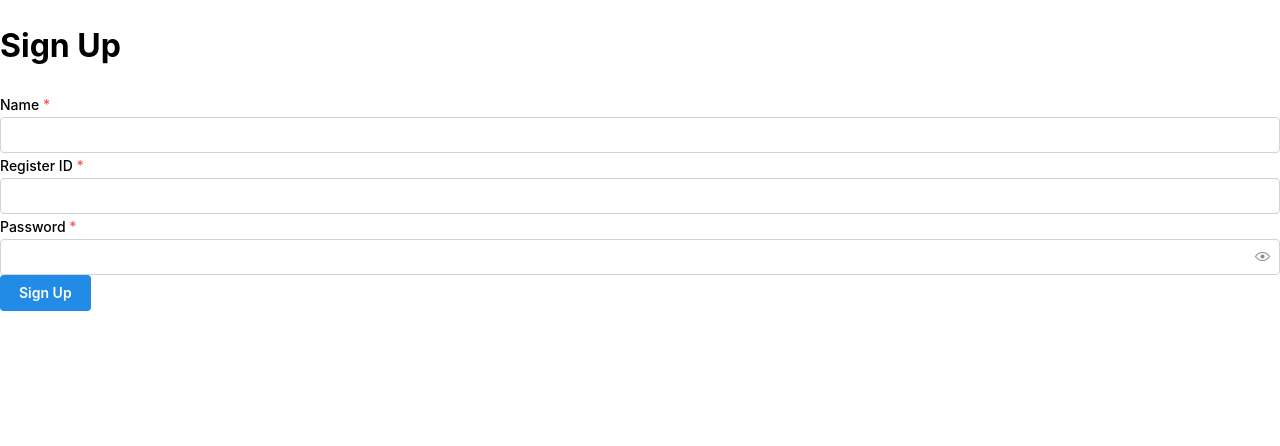
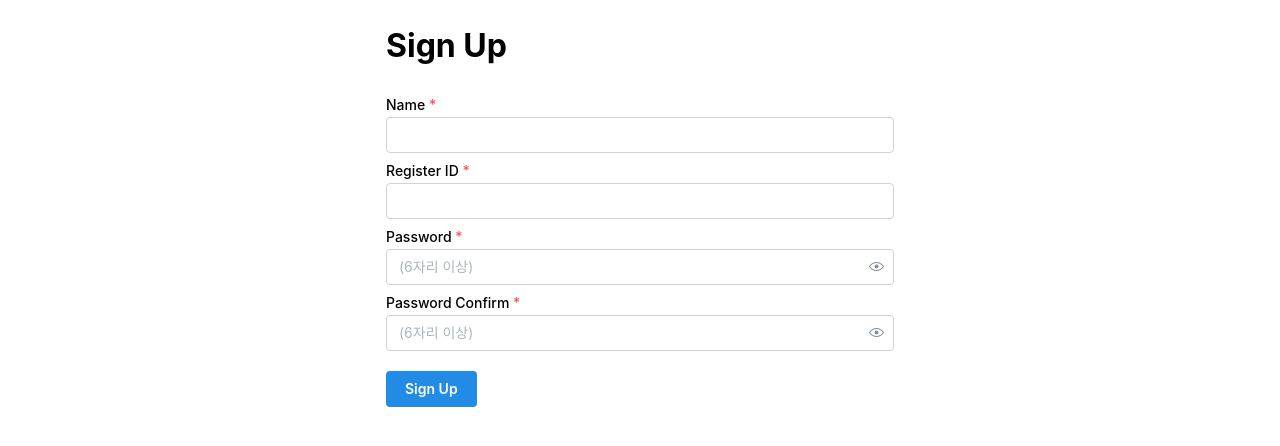
Before and after one commit to Hot-Spicy-Buffalo-Wing/check-out-fe, a React (Vite) app: page /signup in a window 1280 px wide. Shown: the top 446 px of the page. Built offline with nearby package versions, Linux system fonts and the light colour scheme; no server answers.

Commit message:
fix: signUp, signIn style

```diff
--- a/src/pages/SignInPage.tsx
+++ b/src/pages/SignInPage.tsx
@@ -1,4 +1,4 @@
-import { Button, PasswordInput, TextInput } from '@mantine/core';
+import { Button, Container, PasswordInput, TextInput } from '@mantine/core';
 import { useState } from 'react';
 import useUser from '../hooks/useUser';
 import { Circles } from 'react-loader-spinner';
@@ -28,7 +28,7 @@ function SignInPage() {
           <Circles />
         </>
       ) : (
-        <>
+        <Container size="xs">
           <h1>Sign In</h1>
           {error && <p style={{ color: 'red' }}>{error}</p>}
           <TextInput
@@ -36,6 +36,7 @@ function SignInPage() {
             value={loginId}
             onChange={(event) => setLoginId(event.currentTarget.value)}
             required
+            style={{ marginBottom: 5 }}
           />
           <PasswordInput
             label="Password"
@@ -43,8 +44,10 @@ function SignInPage() {
             onChange={(event) => setPassword(event.currentTarget.value)}
             required
           />
-          <Button onClick={handleLogin}>Sign In</Button>
-        </>
+          <Button onClick={handleLogin} style={{ marginTop: 20 }}>
+            Sign In
+          </Button>
+        </Container>
       )}
     </>
   );
--- a/src/pages/SignUpPage.tsx
+++ b/src/pages/SignUpPage.tsx
@@ -1,16 +1,26 @@
-import { Button, PasswordInput, TextInput } from '@mantine/core';
+import { Button, Container, PasswordInput, TextInput } from '@mantine/core';
 import { useState } from 'react';
 import { useNavigate } from 'react-router-dom';
 import { register } from '../api/auth';
+import Swal from 'sweetalert2';
 
 function SignUpPage() {
   const [name, setName] = useState('');
   const [registerId, setRegisterId] = useState('');
   const [password, setPassword] = useState('');
+  const [passwordConfirm, setPasswordConfirm] = useState('');
   const [error, setError] = useState('');
   const navigate = useNavigate();
 
   const handleSignUp = async () => {
+    if (password !== passwordConfirm) {
+      Swal.fire({
+        title: 'Password not match',
+        text: 'please enter again',
+        icon: 'error',
+      });
+      return;
+    }
     try {
       const response = await register({ name, registerId, password });
       if (response.message) {
@@ -20,13 +30,13 @@ function SignUpPage() {
       }
     } catch (err: any) {
       setError(
-        'Sign up failed: ' + (err.response?.data?.message || err.message),
+        'Sign up failed: ' + (err.response?.data?.message || err.message)
       );
     }
   };
 
   return (
-    <>
+    <Container size="xs">
       <h1>Sign Up</h1>
       {error && <p style={{ color: 'red' }}>{error}</p>}
       <TextInput
@@ -34,21 +44,35 @@ function SignUpPage() {
         value={name}
         onChange={(event) => setName(event.currentTarget.value)}
         required
+        style={{ marginBottom: 5 }}
       />
       <TextInput
         label="Register ID"
         value={registerId}
         onChange={(event) => setRegisterId(event.currentTarget.value)}
         required
+        style={{ marginBottom: 5 }}
       />
       <PasswordInput
         label="Password"
         value={password}
         onChange={(event) => setPassword(event.currentTarget.value)}
         required
+        style={{ marginBottom: 5 }}
+        placeholder="(6자리 이상)"
       />
-      <Button onClick={handleSignUp}>Sign Up</Button>
-    </>
+      <PasswordInput
+        label="Password Confirm"
+        value={passwordConfirm}
+        onChange={(event) => setPasswordConfirm(event.currentTarget.value)}
+        required
+        style={{ marginBottom: 5 }}
+        placeholder="(6자리 이상)"
+      />
+      <Button onClick={handleSignUp} style={{ marginTop: 15 }}>
+        Sign Up
+      </Button>
+    </Container>
   );
 }
 
```
